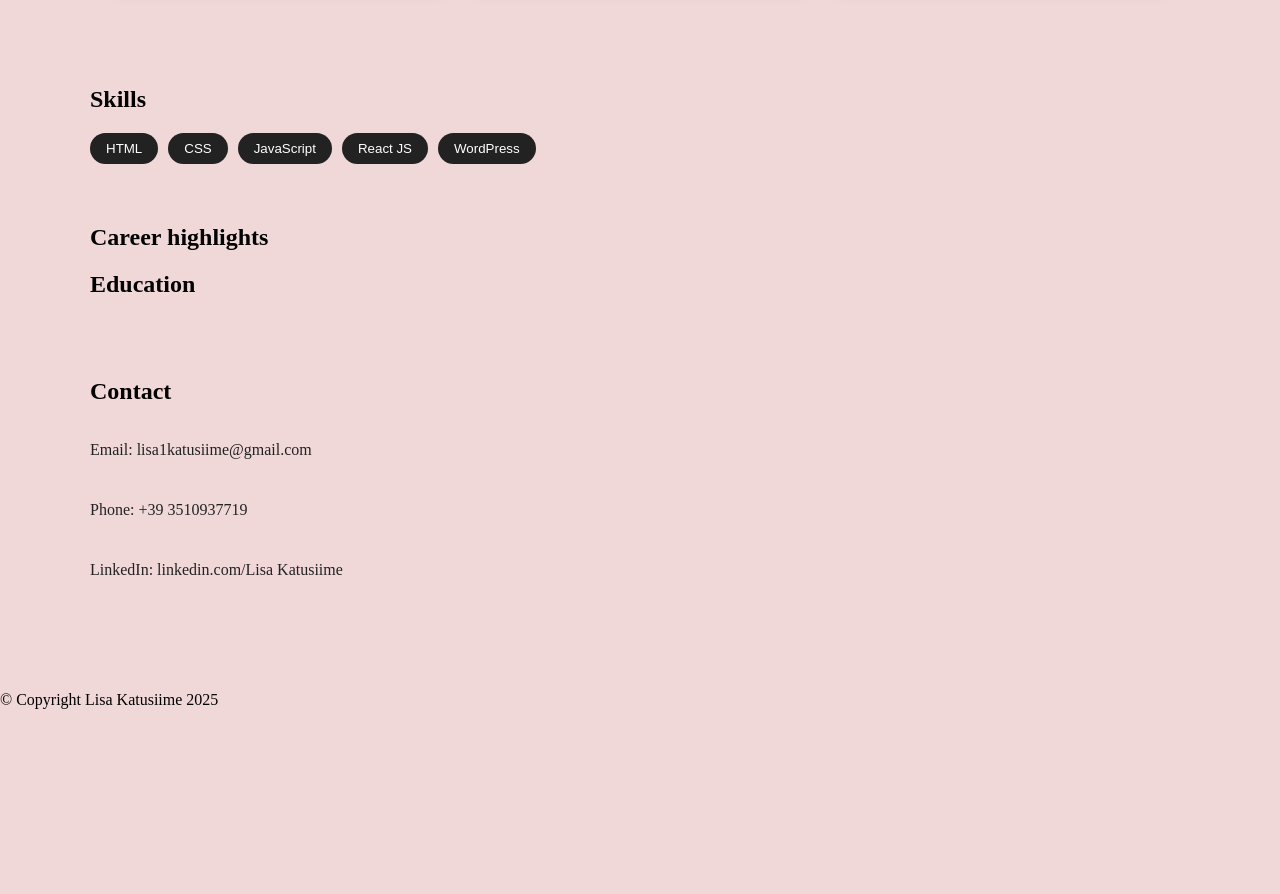
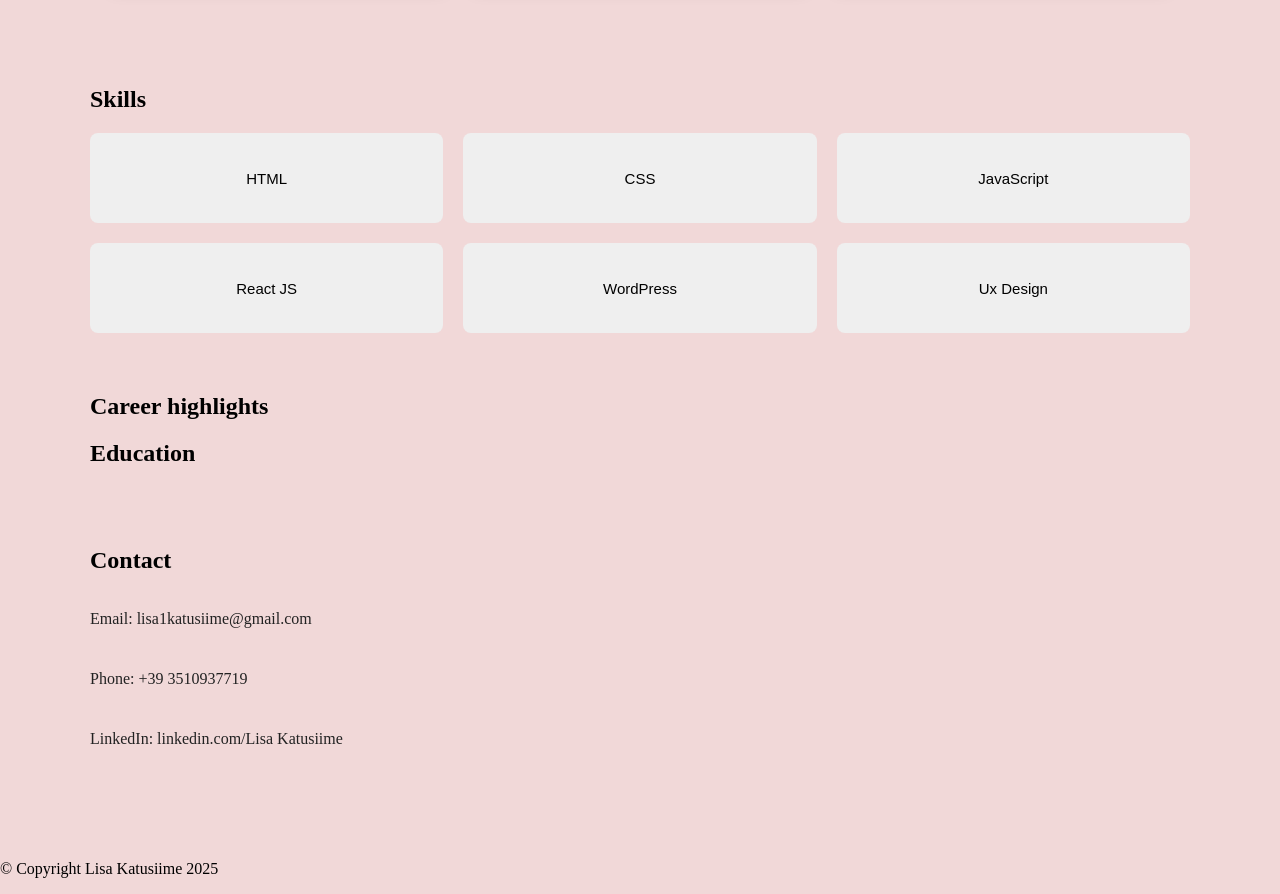
Before and after one commit to lisakatusiime/Portfolio-project, a website: page index.html in a window 1280 px wide. Shown: the part 820-1714 px from the top of the page. Before the commit the page ends 1545 px from the top, so only its background shows below. Drawn offline with Linux system fonts and the light colour scheme.

Commit message:
new changes

```diff
--- a/css/master.css
+++ b/css/master.css
@@ -92,27 +92,25 @@ body {
 }
 
 #skills-container {
-  display: flex;
-  flex-wrap: wrap;
-  gap: 10px;
+  display: grid;
+  grid-template-columns: repeat(3, 1fr);
+  grid-auto-rows: 90px;
+  gap: 20px;
+  width: 100%;
 }
 
 #skills-container button {
-  padding: 8px 16px;
+  width: 100%;
+  height: 100%;
   border: none;
-  border-radius: 20px;
-  background-color: #222;
-  color: white;
+  border-radius: 8px;
+  font-size: 15px;
   cursor: pointer;
-  transition: 0.3s;
-}
-
-#skills-container button:hover {
-  background-color: #935555;
 }
 
 #skills-container button.active {
   background-color: #b47812c4;
+  color: white;
 }
 
 
--- a/js/main.js
+++ b/js/main.js
@@ -1,5 +1,5 @@
 // Skills data
-const skills = ["HTML", "CSS", "JavaScript", "React JS", "WordPress"];
+const skills = ["HTML", "CSS", "JavaScript", "React JS", "WordPress","Ux Design"];
 
 // Get container
 const container = document.getElementById("skills-container");
```
Also changed, not shown: 3 other files.
